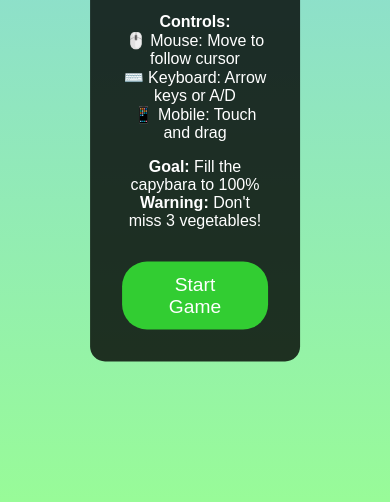
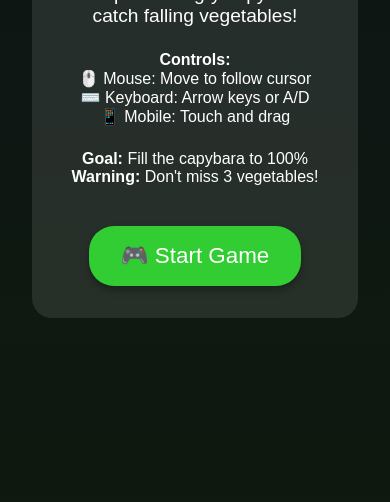
Before and after one commit to gsphome/capibara, a website built with Vite: page index.html in a window 390 px wide. Shown: the part 342-844 px from the top of the page. Built offline with nearby package versions, Linux system fonts and the light colour scheme.

Commit message:
📱 Fix mobile UI - Enhanced start button and prevented background interaction
✅ Mobile UX improvements:
- Fixed non-responsive start button on mobile devices
- Added touchend event listener and touch-action manipulation
- Increased button size (60px min-height) for better touch targets
- Added visual feedback with scale animation on touch
- Implemented full-screen overlay to prevent background interaction
- Added preventDefault on touchmove and stopPropagation on clicks
- Enhanced visual design with shadows and better typography
- Professional mobile-first experience

```diff
--- a/index.html
+++ b/index.html
@@ -2,7 +2,7 @@
 <html lang="en">
   <head>
     <meta charset="UTF-8" />
-    <link rel="icon" type="image/svg+xml" href="/vite.svg" />
+    <link rel="icon" type="image/svg+xml" href="./vite.svg" />
     <meta name="viewport" content="width=device-width, initial-scale=1.0, user-scalable=no" />
     <title>🦫 Capybara Catcher Game</title>
     <style>
@@ -19,6 +19,6 @@
     </style>
   </head>
   <body>
-    <script type="module" src="/src/main.ts"></script>
+    <script type="module" src="./src/main.ts"></script>
   </body>
 </html>
--- a/src/components/ui/LevelTransition.ts
+++ b/src/components/ui/LevelTransition.ts
@@ -1,7 +1,11 @@
 export class LevelTransition {
   private element!: HTMLElement;
 
-  constructor(private container: HTMLElement) {}
+  private container: HTMLElement;
+
+  constructor(container: HTMLElement) {
+    this.container = container;
+  }
 
   public show(level: number): void {
     this.createElement(level);
--- a/src/main.ts
+++ b/src/main.ts
@@ -145,50 +145,79 @@ class CapybaraCatcherGame {
   private showInstructions(): void {
     const instructions = document.createElement('div');
     instructions.style.cssText = `
-      position: absolute;
-      top: 50%;
-      left: 50%;
-      transform: translate(-50%, -50%);
-      background: rgba(0,0,0,0.8);
+      position: fixed;
+      top: 0;
+      left: 0;
+      width: 100%;
+      height: 100%;
+      background: rgba(0,0,0,0.9);
       color: white;
+      display: flex;
+      flex-direction: column;
+      justify-content: center;
+      align-items: center;
+      z-index: 1000;
       padding: 2rem;
-      border-radius: 15px;
-      text-align: center;
-      z-index: 1000;
-      max-width: 400px;
+      box-sizing: border-box;
+      overflow: hidden;
     `;
 
     instructions.innerHTML = `
-      <h1>🦫 Capybara Catcher</h1>
-      <p>Help the hungry capybara catch falling vegetables!</p>
-      <div style="margin: 1rem 0;">
+      <div style="background: rgba(255,255,255,0.1); padding: 2rem; border-radius: 20px; max-width: 400px; text-align: center;">
+        <h1 style="font-size: 2.5rem; margin: 0 0 1rem 0;">🦫 Capybara Catcher</h1>
+        <p style="font-size: 1.2rem; margin-bottom: 1.5rem;">Help the hungry capybara catch falling vegetables!</p>
+        <div style="margin: 1rem 0; font-size: 1rem;">
           <p><strong>Controls:</strong></p>
           <p>🖱️ Mouse: Move to follow cursor</p>
           <p>⌨️ Keyboard: Arrow keys or A/D</p>
           <p>📱 Mobile: Touch and drag</p>
         </div>
-      <div style="margin: 1rem 0;">
+        <div style="margin: 1.5rem 0; font-size: 1rem;">
           <p><strong>Goal:</strong> Fill the capybara to 100%</p>
           <p><strong>Warning:</strong> Don't miss 3 vegetables!</p>
         </div>
       <button id="startGame" style="
-        padding: 12px 24px;
-        font-size: 1.2rem;
+        padding: 16px 32px;
+        font-size: 1.4rem;
         background: #32CD32;
         color: white;
         border: none;
         border-radius: 25px;
         cursor: pointer;
         margin-top: 1rem;
-      ">Start Game</button>
+        min-height: 60px;
+        min-width: 200px;
+        touch-action: manipulation;
+        -webkit-tap-highlight-color: transparent;
+        box-shadow: 0 4px 8px rgba(0,0,0,0.3);
+        transition: all 0.2s ease;
+      " onmousedown="this.style.transform='scale(0.95)'" onmouseup="this.style.transform='scale(1)'" ontouchstart="this.style.transform='scale(0.95)'" ontouchend="this.style.transform='scale(1)'">🎮 Start Game</button>
+      </div>
     `;
 
     this.container.appendChild(instructions);
 
     const startButton = instructions.querySelector('#startGame') as HTMLButtonElement;
-    startButton.addEventListener('click', () => {
+
+    // Enhanced mobile interaction
+    const startGame = () => {
       instructions.remove();
       this.startGame();
+    };
+
+    startButton.addEventListener('click', startGame);
+    startButton.addEventListener('touchend', (e) => {
+      e.preventDefault();
+      startGame();
+    });
+
+    // Prevent background interaction
+    instructions.addEventListener('touchmove', (e) => {
+      e.preventDefault();
+    });
+
+    instructions.addEventListener('click', (e) => {
+      e.stopPropagation();
     });
   }
 
--- a/vite.config.ts
+++ b/vite.config.ts
@@ -1,6 +1,7 @@
 import { defineConfig } from 'vite';
 
 export default defineConfig({
+  base: '/capibara/',
   build: {
     target: 'es2015',
     minify: 'esbuild',
```
Lines whose indentation alone changed are shown as unchanged.
